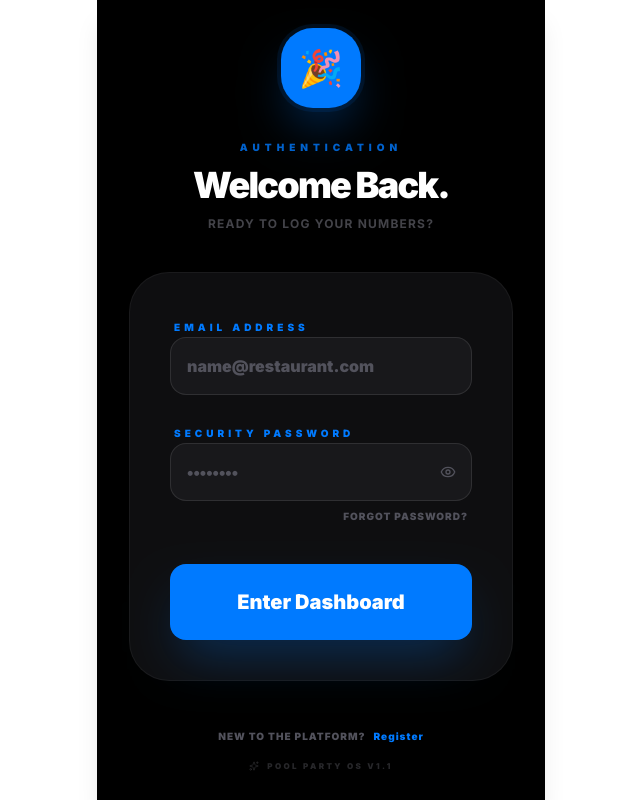
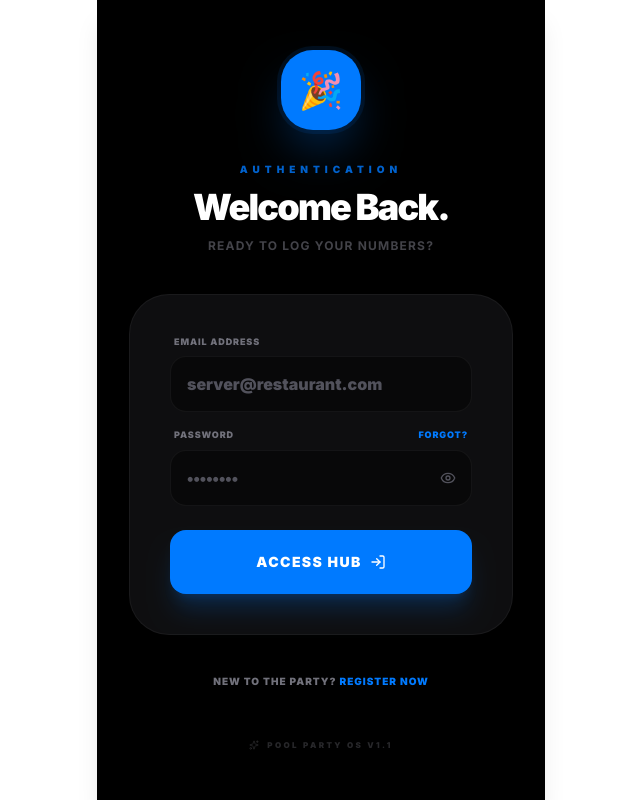
Before and after one commit to aaron6212003-glitch/pool-party, a Next.js app: page /login in a window 1280 px wide. Shown: the whole page, without its empty margins (319-959 px from the left). Built offline with nearby package versions, Linux system fonts and the light colour scheme; no server answers.

Commit message:
Build Fix: Wrap LoginPage in Suspense to fix prerender error

```diff
--- a/src/app/login/page.tsx
+++ b/src/app/login/page.tsx
@@ -1,14 +1,14 @@
 "use client"
 
-import { useState } from 'react'
-import { Card, Button, Input, SectionTitle } from '@/components/PercocoUI'
+import { useState, Suspense } from 'react'
+import { Card, Button, Input } from '@/components/PercocoUI'
 import { createClient } from '@/lib/supabase/client'
 import { useRouter, useSearchParams } from 'next/navigation'
 import { toast } from 'sonner'
 import { motion, AnimatePresence } from 'framer-motion'
-import { LogIn, Sparkles } from 'lucide-react'
+import { LogIn, Sparkles, Loader2 } from 'lucide-react'
 
-export default function LoginPage() {
+function LoginContent() {
     const [email, setEmail] = useState('')
     const [password, setPassword] = useState('')
     const [displayName, setDisplayName] = useState('')
@@ -138,109 +138,132 @@ export default function LoginPage() {
                             <motion.div
                                 initial={{ opacity: 0, y: 10 }}
                                 animate={{ opacity: 1, y: 0 }}
-                                className="text-center space-y-4"
+                                exit={{ opacity: 0, y: -10 }}
+                                className="text-center space-y-4 py-4"
                             >
-                                <div className="w-12 h-12 bg-primary/20 text-primary rounded-full flex items-center justify-center mx-auto">
+                                <div className="w-12 h-12 bg-primary/20 rounded-2xl flex items-center justify-center text-primary mx-auto mb-4">
                                     <Sparkles className="w-6 h-6" />
                                 </div>
-                                <p className="text-white font-medium">Link dispatched! 🚀</p>
-                                <p className="text-zinc-400 text-xs">If an account exists for {email}, you'll receive a password reset link shortly.</p>
-                                <Button
-                                    onClick={() => {
-                                        setResetSent(false)
-                                        setIsForgotPassword(false)
-                                    }}
-                                    variant="secondary"
-                                    className="w-full"
-                                >
-                                    Back to Login
-                                </Button>
+                                <h3 className="text-white font-black font-outfit text-xl">Check your inbox!</h3>
+                                <p className="text-zinc-500 text-xs font-medium leading-relaxed">We've sent a magic link to {email} to get you back in. Wait a few minutes and check your spam too!</p>
+                                <Button onClick={() => setResetSent(false)} className="bg-white/5 text-white w-full py-4 mt-4">Try another email</Button>
                             </motion.div>
                         ) : (
-                            <form onSubmit={handleAuth} className="space-y-6">
+                            <motion.form
+                                key="login-form"
+                                initial={{ opacity: 0 }}
+                                animate={{ opacity: 1 }}
+                                exit={{ opacity: 0 }}
+                                onSubmit={handleAuth}
+                                className="space-y-6"
+                            >
+                                <div className="space-y-4">
                                     {isSignUp && (
-                                    <div className="animate-in fade-in slide-in-from-top-2">
+                                        <div className="space-y-2">
+                                            <p className="text-[9px] font-black uppercase tracking-widest text-zinc-500 px-1">Display Name</p>
                                             <Input
-                                            label="Display Name"
-                                            placeholder="Nickname"
-                                            type="text"
+                                                placeholder="e.g. Server Sam"
                                                 value={displayName}
-                                            onChange={(e) => setDisplayName(e.target.value)}
+                                                onChange={e => setDisplayName(e.target.value)}
+                                                className="bg-black/40 border-white/5 h-14 rounded-2xl focus:border-primary/50 transition-colors"
                                                 required
                                             />
                                         </div>
                                     )}
-
+                                    <div className="space-y-2">
+                                        <p className="text-[9px] font-black uppercase tracking-widest text-zinc-500 px-1">Email Address</p>
                                         <Input
-                                    label="Email Address"
-                                    placeholder="name@restaurant.com"
                                             type="email"
+                                            placeholder="server@restaurant.com"
                                             value={email}
-                                    onChange={(e) => setEmail(e.target.value)}
+                                            onChange={e => setEmail(e.target.value)}
+                                            className="bg-black/40 border-white/5 h-14 rounded-2xl focus:border-primary/50 transition-colors"
                                             required
                                         />
-
+                                    </div>
                                     {!isForgotPassword && (
                                         <div className="space-y-2">
-                                        <Input
-                                            label="Security Password"
-                                            placeholder="••••••••"
-                                            type="password"
-                                            value={password}
-                                            onChange={(e) => setPassword(e.target.value)}
-                                            required
-                                        />
+                                            <div className="flex justify-between items-center px-1">
+                                                <p className="text-[9px] font-black uppercase tracking-widest text-zinc-500">Password</p>
                                                 {!isSignUp && (
-                                            <div className="flex justify-end px-1">
                                                     <button
                                                         type="button"
                                                         onClick={() => setIsForgotPassword(true)}
-                                                    className="text-[10px] font-black uppercase tracking-widest text-zinc-600 hover:text-primary transition-colors"
+                                                        className="text-[9px] font-black uppercase tracking-widest text-primary hover:opacity-80 transition-opacity"
                                                     >
-                                                    Forgot Password?
+                                                        Forgot?
                                                     </button>
+                                                )}
+                                            </div>
+                                            <Input
+                                                type="password"
+                                                placeholder="••••••••"
+                                                value={password}
+                                                onChange={e => setPassword(e.target.value)}
+                                                className="bg-black/40 border-white/5 h-14 rounded-2xl focus:border-primary/50 transition-colors"
+                                                required
+                                            />
                                         </div>
                                     )}
                                 </div>
+
+                                <Button
+                                    type="submit"
+                                    disabled={loading}
+                                    className="w-full h-16 bg-primary text-white text-sm font-black uppercase tracking-widest rounded-2xl shadow-xl shadow-primary/20 hover:scale-[1.02] active:scale-[0.98] transition-all disabled:opacity-50"
+                                >
+                                    {loading ? (
+                                        <Loader2 className="w-5 h-5 animate-spin mx-auto" />
+                                    ) : (
+                                        <span className="flex items-center gap-2 justify-center">
+                                            {isForgotPassword ? "Send Reset Link" : (isSignUp ? "Create Account" : "Access Hub")}
+                                            <LogIn className="w-4 h-4" />
+                                        </span>
                                     )}
-
-                                <div className="pt-4">
-                                    <Button type="submit" className="w-full text-xl py-6 shadow-2xl shadow-primary/30 rounded-2xl" disabled={loading}>
-                                        {loading ? "One sec..." : (isForgotPassword ? "Send Reset Link" : (isSignUp ? "Create Account" : "Enter Dashboard"))}
                                 </Button>
-                                    {isForgotPassword && (
-                                        <button
-                                            type="button"
-                                            onClick={() => setIsForgotPassword(false)}
-                                            className="w-full mt-4 text-[10px] font-black uppercase tracking-widest text-zinc-600 hover:text-white transition-colors"
-                                        >
-                                            Cancel
-                                        </button>
-                                    )}
-                                </div>
-                            </form>
+                            </motion.form>
                         )}
                     </AnimatePresence>
                 </Card>
 
-                <div className="mt-12 text-center space-y-4">
-                    {!isForgotPassword && (
-                        <p className="text-[10px] font-black uppercase tracking-widest text-zinc-600">
-                            {isSignUp ? "Already a member?" : "New to the platform?"}
+                <div className="mt-8 text-center space-x-2">
                     <button
-                                onClick={() => setIsSignUp(!isSignUp)}
-                                className="ml-2 text-primary hover:underline"
+                        onClick={() => {
+                            setIsSignUp(!isSignUp)
+                            setIsForgotPassword(false)
+                        }}
+                        className="text-[10px] font-black uppercase tracking-widest text-zinc-500 hover:text-white transition-colors"
                     >
-                                {isSignUp ? "Sign In" : "Register"}
+                        {isSignUp ? "Already a member? " : "New to the party? "}
+                        <span className="text-primary">{isSignUp ? "Sign In" : "Register Now"}</span>
                     </button>
-                        </p>
+                    {isForgotPassword && (
+                        <button
+                            onClick={() => setIsForgotPassword(false)}
+                            className="block mt-4 mx-auto text-[10px] font-black uppercase tracking-widest text-zinc-500 hover:text-white transition-colors"
+                        >
+                            Back to Login
+                        </button>
                     )}
-                    <div className="flex items-center justify-center gap-2 text-[8px] font-black uppercase tracking-[0.3em] text-zinc-800">
+                </div>
+
+                <div className="mt-12 flex items-center justify-center gap-2 text-[8px] font-black uppercase tracking-[0.3em] text-zinc-800">
                     <Sparkles className="w-2.5 h-2.5" />
                     Pool Party OS v1.1
-                    </div>
                 </div>
             </motion.div>
         </div>
     )
 }
+
+export default function LoginPage() {
+    return (
+        <Suspense fallback={
+            <div className="min-h-screen bg-black flex items-center justify-center">
+                <Loader2 className="w-8 h-8 text-primary animate-spin" />
+            </div>
+        }>
+            <LoginContent />
+        </Suspense>
+    )
+}
```
Lines whose indentation alone changed are shown as unchanged.
